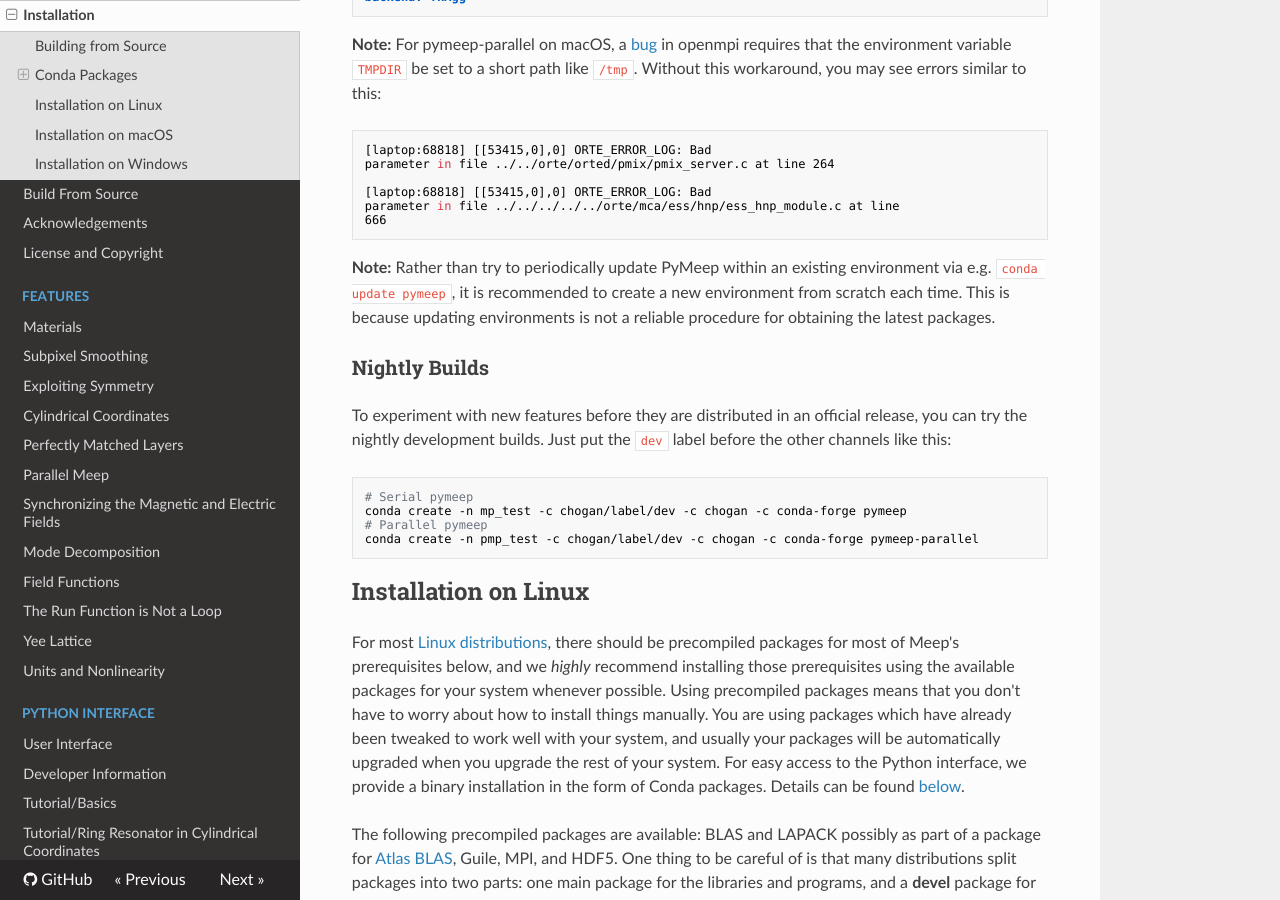
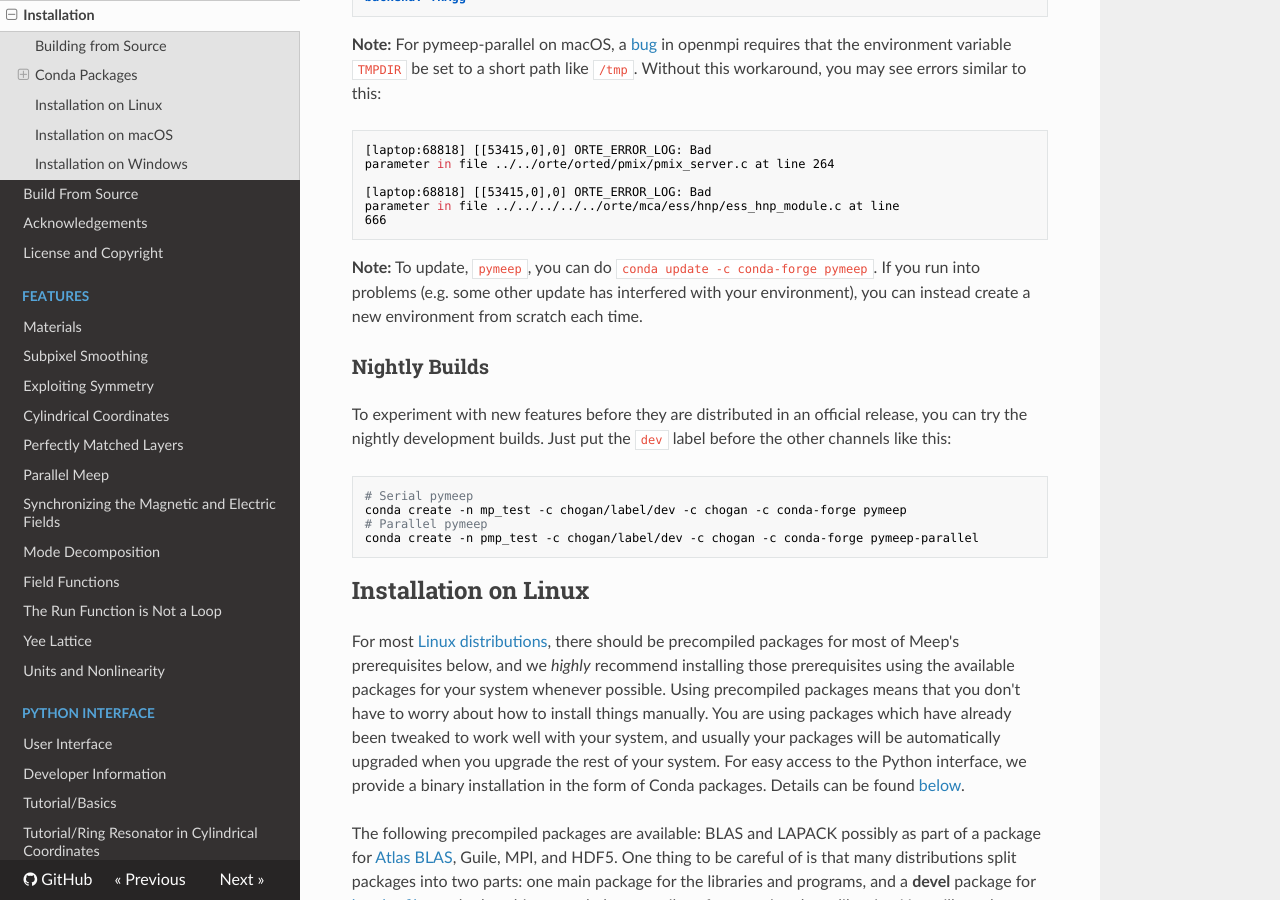
Before and after one commit to NanoComp/meep, an MkDocs documentation site: the page built from doc/docs/Installation.md, in a window 1280 px wide and 900 px high, scrolled down 2698 px. Built offline with MkDocs 1.6.1, drawn with Linux system fonts in a browser that asks for light colours; nearby versions of some CDN libraries; old or Windows-style settings are respelled for this version of MkDocs.

Commit message:
Update Installation.md

````diff
--- a/doc/docs/Installation.md
+++ b/doc/docs/Installation.md
@@ -84,7 +84,7 @@
 666
 ```
 
-**Note:** Rather than try to periodically update PyMeep within an existing environment via e.g. `conda update pymeep`, it is recommended to create a new environment from scratch each time. This is because updating environments is not a reliable procedure for obtaining the latest packages.
+**Note:** To update, `pymeep`, you can do `conda update -c conda-forge pymeep`.  If you run into problems (e.g. some other update has interfered with your environment), you can instead create a new environment from scratch each time.
 
 ### Nightly Builds
 
````
